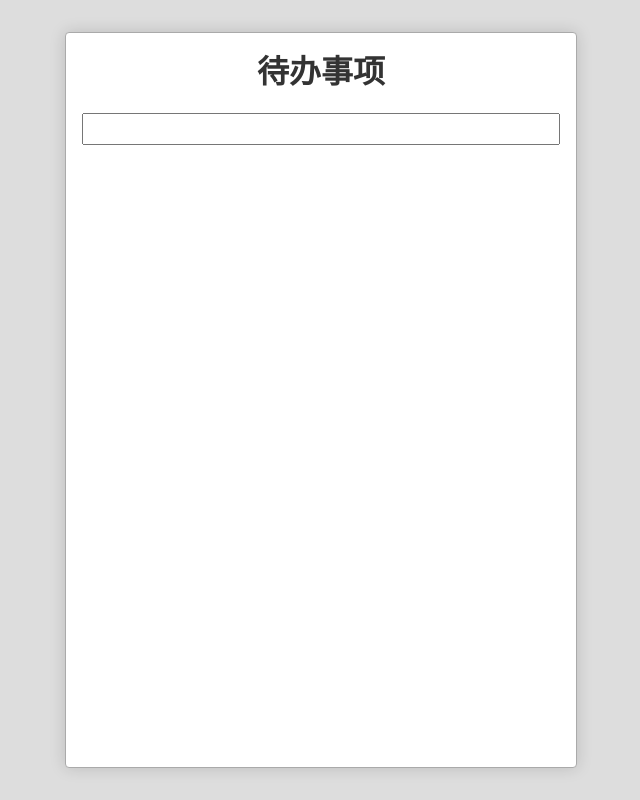
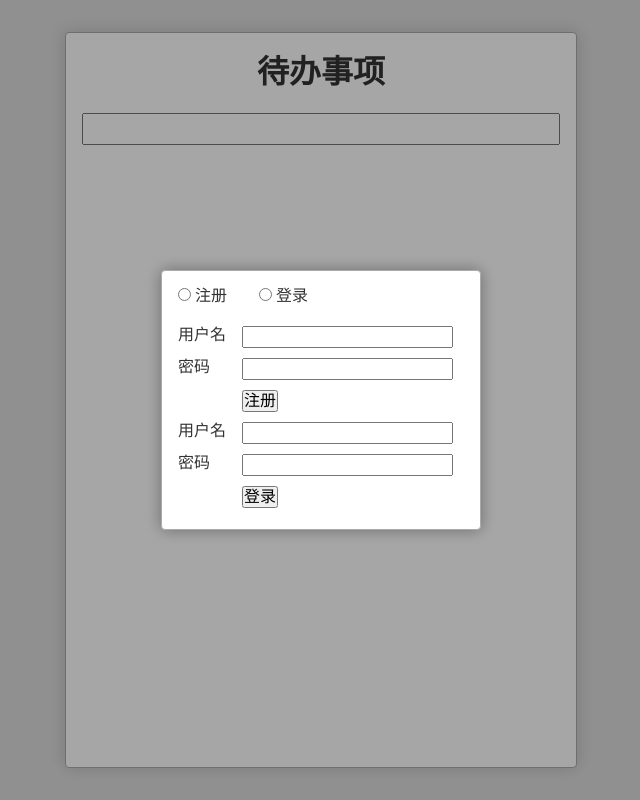
Before and after one commit to abc02/react-todos, a React (Create React App) app: page / in a window 1280 px wide. Shown: the whole page, without its empty margins (319-959 px from the left). Built offline with nearby package versions, Linux system fonts and the light colour scheme.

Commit message:
edit UserDialog.css

```diff
--- a/src/App.js
+++ b/src/App.js
@@ -1,6 +1,7 @@
 import React, { Component } from 'react';
 import TodoInput from './TodoInput.js'
 import TodoItem from './TodoItem.js'
+import UserDialog from './UserDialog.js'
 import 'normalize.css'
 import './reset.css'
 import './App.css';
@@ -79,6 +80,7 @@ class App extends Component {
         <ol className="todoList">
           {todos}
         </ol>
+        <UserDialog />
       </div>
     );
   }
--- a/src/UserDialog.css
+++ b/src/UserDialog.css
@@ -7,6 +7,7 @@
     display: flex;
     justify-content: center;
     align-items: center;
+    background-color: hsla(0, 0%, 0%, .35);
 }
 .UserDialog{
     border:1px solid;
@@ -14,4 +15,25 @@
     min-width: 20em;
     background: white;
     border: 1px solid #aaa;
+    box-shadow: 0 0 1em hsla(0, 0%, 0%, .35);
 }
+.UserDialog > nav:first-child{
+    padding: 1em;
+}
+.UserDialog > nav:first-child input[type=radio]:not(:first-child){
+    margin-left: 2em;
+}
+.UserDialog > .panes{
+    padding: 0 1em 1em;
+}
+.UserDialog form > .row{
+    display: flex;
+    padding: .3em 0;
+
+}
+.UserDialog form >.row>label:first-child{
+    width: 4em;
+}
+.UserDialog form > .row.actions{
+    padding-left: 4em;
+}
--- a/src/UserDialog.js
+++ b/src/UserDialog.js
@@ -1,4 +1,4 @@
-import Ract , { Component} from 'react'
+import React , { Component} from 'react'
 import './UserDialog.css'
 
 export default class UserDialog extends Component{
@@ -10,8 +10,7 @@ export default class UserDialog extends Component{
                         <input type="radio"/> 注册
                         <input type="radio"/> 登录
                     </nav>
-                </div>
-                <div className="panes">
+                    <div className="panes">
                     <form className="sigUp">
                         <div className="row">
                             <label>用户名</label>
@@ -39,6 +38,8 @@ export default class UserDialog extends Component{
                         </div>
                     </form>
                 </div>
+                </div>
+
             </div>
         )
     }
```
